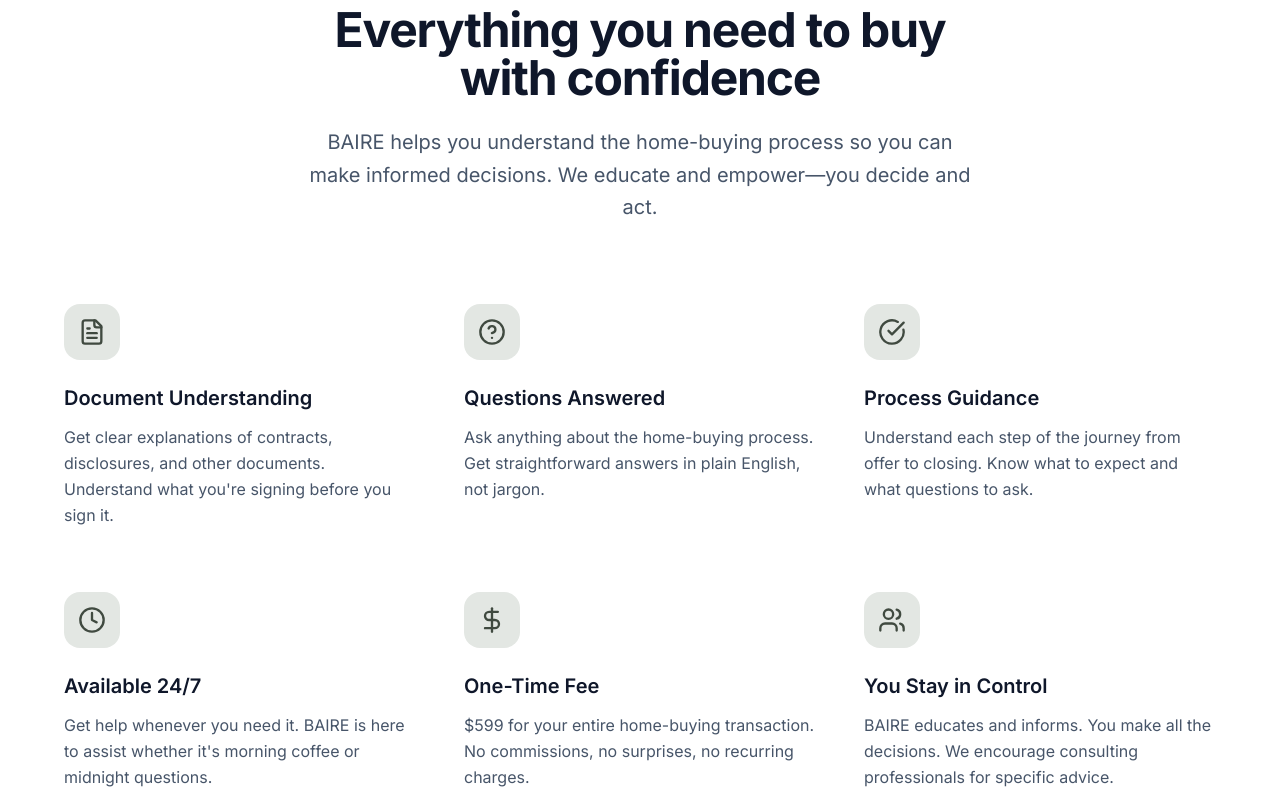
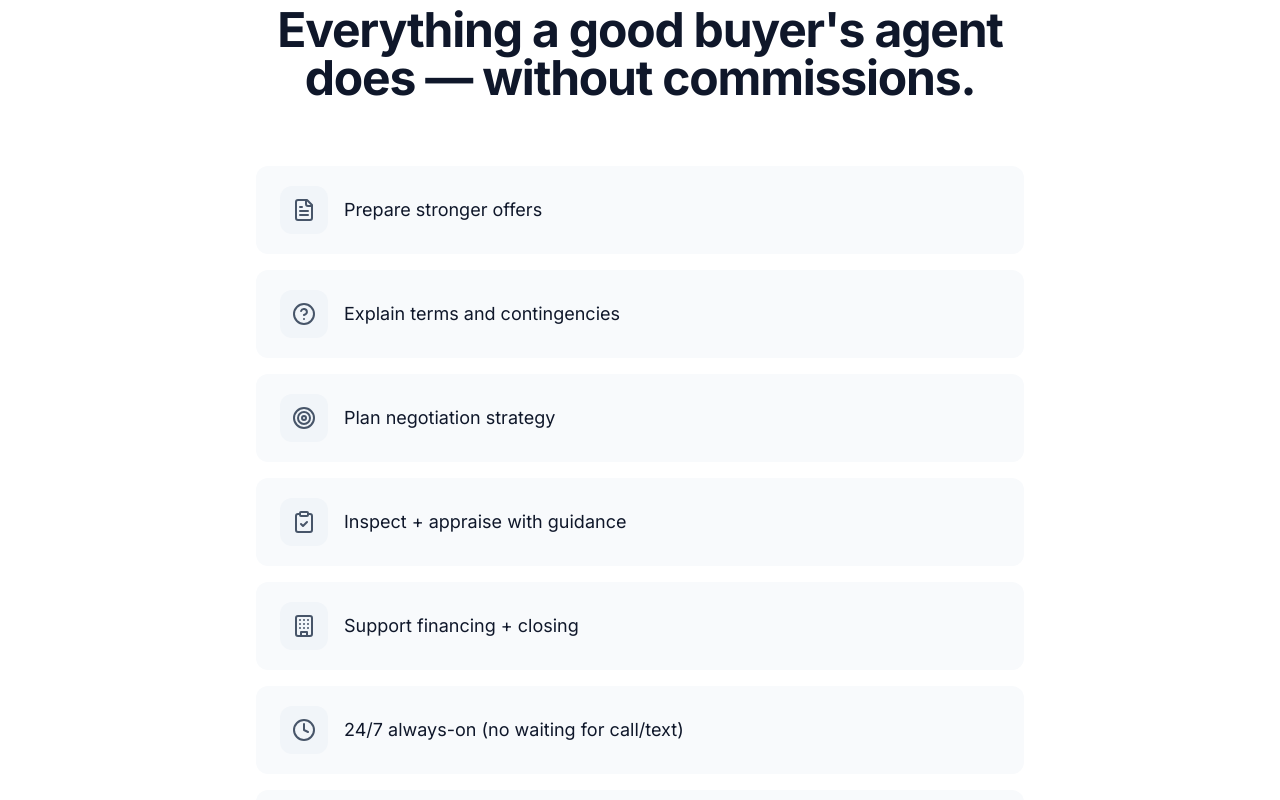
Before and after one commit to geoffbailey114/baireapp, a Next.js app: page / in a window 1280 px wide. Shown: the part 1080-1880 px from the top of the page. Built offline with nearby package versions, Linux system fonts and the light colour scheme.

Commit message:
Update features.tsx

```diff
--- a/components/features.tsx
+++ b/components/features.tsx
@@ -4,109 +4,60 @@ import { motion } from 'framer-motion'
 import {
   FileText,
   HelpCircle,
-  CheckCircle,
+  Target,
+  ClipboardCheck,
+  Building,
   Clock,
-  DollarSign,
-  Users
+  Heart,
+  Shield,
+  Scale
 } from 'lucide-react'
 
 const features = [
-  {
-    icon: FileText,
-    title: 'Document Understanding',
-    description:
-      "Get clear explanations of contracts, disclosures, and other documents. Understand what you're signing before you sign it.",
-  },
-  {
-    icon: HelpCircle,
-    title: 'Questions Answered',
-    description:
-      'Ask anything about the home-buying process. Get straightforward answers in plain English, not jargon.',
-  },
-  {
-    icon: CheckCircle,
-    title: 'Process Guidance',
-    description:
-      'Understand each step of the journey from offer to closing. Know what to expect and what questions to ask.',
-  },
-  {
-    icon: Clock,
-    title: 'Available 24/7',
-    description:
-      "Get help whenever you need it. BAIRE is here to assist whether it's morning coffee or midnight questions.",
-  },
-  {
-    icon: DollarSign,
-    title: 'One-Time Fee',
-    description:
-      '$599 for your entire home-buying transaction. No commissions, no surprises, no recurring charges.',
-  },
-  {
-    icon: Users,
-    title: 'You Stay in Control',
-    description:
-      'BAIRE educates and informs. You make all the decisions. We encourage consulting professionals for specific advice.',
-  },
+  { icon: FileText, title: 'Prepare stronger offers' },
+  { icon: HelpCircle, title: 'Explain terms and contingencies' },
+  { icon: Target, title: 'Plan negotiation strategy' },
+  { icon: ClipboardCheck, title: 'Inspect + appraise with guidance' },
+  { icon: Building, title: 'Support financing + closing' },
+  { icon: Clock, title: '24/7 always-on (no waiting for call/text)' },
+  { icon: Heart, title: 'No sales incentives' },
+  { icon: Shield, title: 'No pressure' },
+  { icon: Scale, title: 'No conflict of interest' },
 ]
-
-const containerVariants = {
-  hidden: { opacity: 0 },
-  visible: {
-    opacity: 1,
-    transition: {
-      staggerChildren: 0.1,
-    },
-  },
-}
-
-const itemVariants = {
-  hidden: { opacity: 0, y: 20 },
-  visible: {
-    opacity: 1,
-    y: 0,
-    transition: { duration: 0.5 },
-  },
-}
 
 export function Features() {
   return (
     <section className="py-24 md:py-32 bg-white">
       <div className="container">
-        <div className="mx-auto max-w-2xl text-center mb-20">
-          <h2 className="text-4xl font-bold tracking-tight text-slate-900 sm:text-5xl">
-            Everything you need to buy with confidence
-          </h2>
-          <p className="mt-6 text-xl text-slate-600 leading-relaxed">
-            BAIRE helps you understand the home-buying process so you can make
-            informed decisions. We educate and empower—you decide and act.
-          </p>
-        </div>
+        <div className="mx-auto max-w-3xl">
+          <motion.h2
+            initial={{ opacity: 0, y: 20 }}
+            whileInView={{ opacity: 1, y: 0 }}
+            viewport={{ once: true }}
+            transition={{ duration: 0.5 }}
+            className="text-4xl md:text-5xl font-bold tracking-tight text-slate-900 text-center mb-16"
+          >
+            Everything a good buyer&apos;s agent does — without commissions.
+          </motion.h2>
 
-        <motion.div
-          variants={containerVariants}
-          initial="hidden"
-          whileInView="visible"
-          viewport={{ once: true, margin: '-100px' }}
-          className="grid gap-x-12 gap-y-16 md:grid-cols-2 lg:grid-cols-3 max-w-6xl mx-auto"
-        >
-          {features.map((feature) => (
+          <div className="space-y-4">
+            {features.map((feature, index) => (
               <motion.div
                 key={feature.title}
-              variants={itemVariants}
-              className="relative"
+                initial={{ opacity: 0, y: 10 }}
+                whileInView={{ opacity: 1, y: 0 }}
+                viewport={{ once: true }}
+                transition={{ duration: 0.3, delay: index * 0.05 }}
+                className="flex items-center gap-4 bg-slate-50 rounded-xl px-6 py-5"
               >
-              <div className="flex h-14 w-14 items-center justify-center rounded-2xl bg-sage-100 mb-6">
-                <feature.icon className="h-7 w-7 text-sage-700" aria-hidden="true" />
+                <div className="flex h-12 w-12 items-center justify-center rounded-xl bg-slate-100 flex-shrink-0">
+                  <feature.icon className="h-6 w-6 text-slate-600" />
                 </div>
-              <h3 className="text-xl font-semibold text-slate-900 mb-3">
-                {feature.title}
-              </h3>
-              <p className="text-slate-600 leading-relaxed">
-                {feature.description}
-              </p>
+                <span className="text-lg text-slate-900">{feature.title}</span>
               </motion.div>
             ))}
-        </motion.div>
+          </div>
+        </div>
       </div>
     </section>
   )
```
Lines whose indentation alone changed are shown as unchanged.
